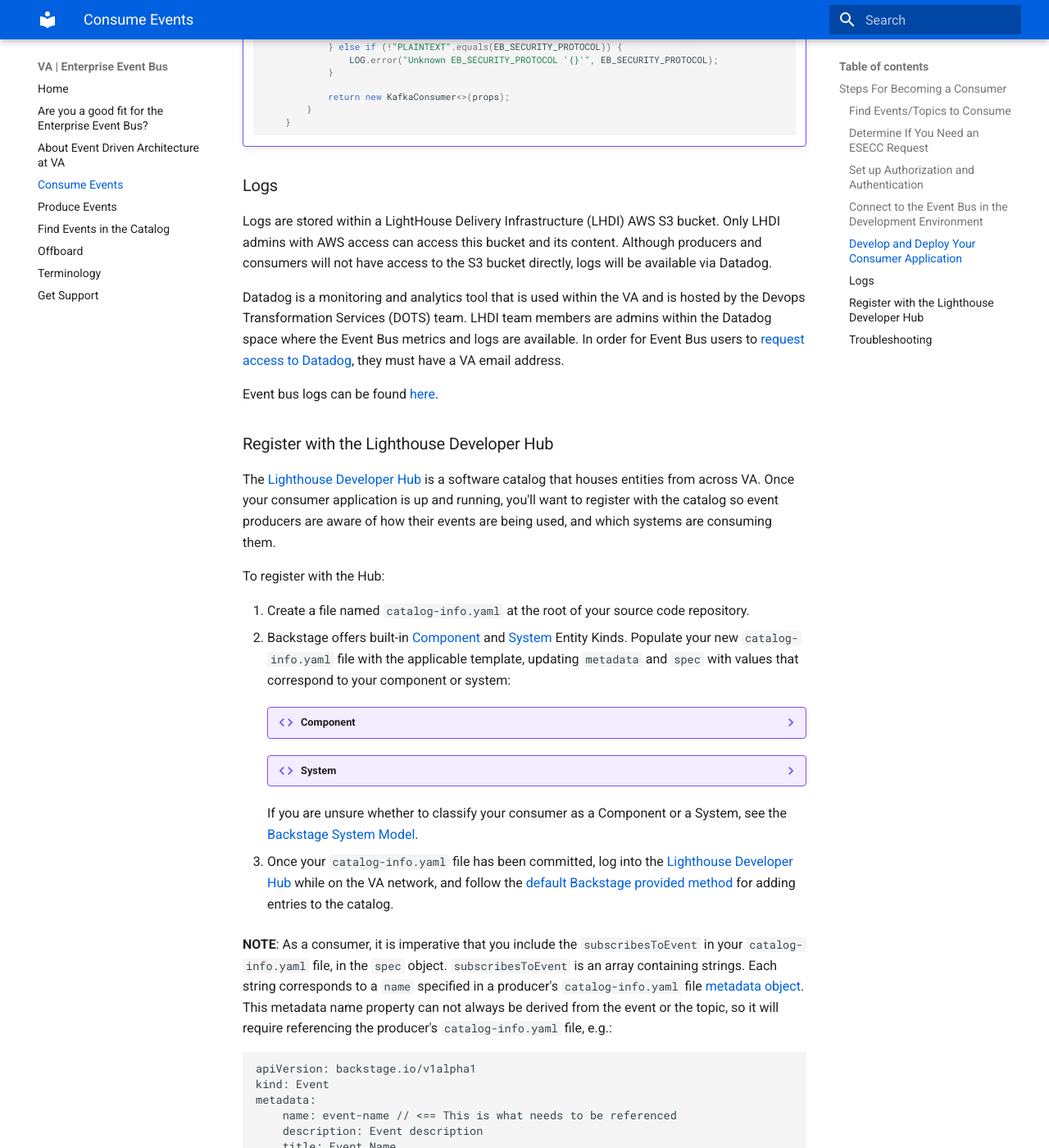
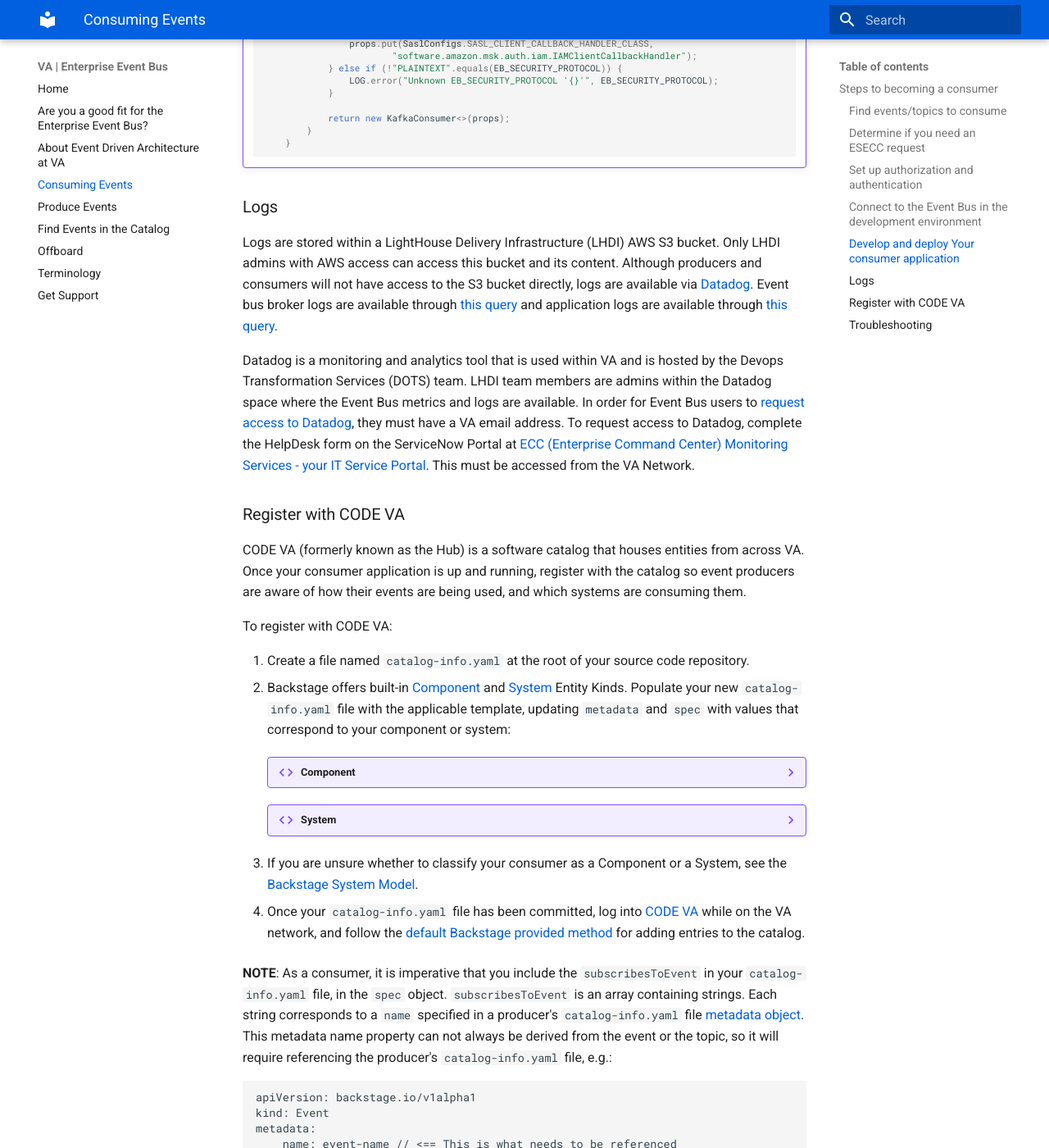
Before and after one commit to department-of-veterans-affairs/ves-event-bus-developer-portal, an MkDocs documentation site: the page built from docs/consume-events.md, in a window 1280 px wide and 1400 px high, scrolled down 4187 px. Shown: the whole window at 82% size. Built offline with MkDocs 1.6.1 and Material for MkDocs 9.7.7, drawn with Linux system fonts in a browser that asks for light colours; some of the changed text lies outside the part shown.

Commit message:
updating event bus dev portal consumer page

````diff
--- a/docs/consume-events.md
+++ b/docs/consume-events.md
@@ -1,17 +1,17 @@
 ---
-title: Consume Events
+title: Consuming Events
 ---
-# What’s a Consumer?
+# What’s a consumer?
 A consumer is an application that is set up to receive messages or events in an event-driven system. The Event Bus exposes streams of events, called topics, to consumers. The events capture significant occurrences taking place in an external system. A list of currently available topics can be found in our [Event Catalog](https://department-of-veterans-affairs.github.io/ves-event-bus-developer-portal/use-events/).
 
-To access messages in a particular topic, an event consumer would subscribe to the topic and receive events as they occur in real time. This allows consumers to perform actions based on the event data, such as updating internal state, triggering other processes, etc. Learn more about the components and processes involved in event-based systems on our [Introduction to Event-Driven Architecture](./intro-to-eda.md) page.
+To access messages in a particular topic, an event consumer would subscribe to the topic and receive events as they occur in real time. This allows consumers to perform actions based on the event data, such as updating internal state, triggering other processes, etc. The content below outlines the steps needed to start consuming events. These steps can also be visualized on the <a href="https://app.mural.co/t/adhoccorporateworkspace2583/m/adhoccorporateworkspace2583/1678744533321/6e9663e9ba0295865de5f094a62d427affc22f5e?sender=ucc14575938bb14be79634773" target="_blank">Enterprise Event Bus Service Blueprint</a>. Learn more about the components and processes involved in event-based systems on our [Introduction to Event-Driven Architecture](./intro-to-eda.md) page.
 
-## Steps For Becoming a Consumer
-### Find Events/Topics to Consume
+## Steps to becoming a consumer
+### Find events/topics to consume
 The first step to consuming an event is to [reach out to the Enterprise Event Bus Team](./get-support.md) about your interest in events. From there, you can either subscribe to an existing topic with relevant events, or else identify a team able to provide the topic that is of interest to you. At this point in time, we are unable to identify producers for consumers that do not have a source for their desired events, but we will do our best to work with your chosen producing team.
 See also our [Produce Events](./produce-events.md) page.
 
-### Determine If You Need an ESECC Request
+### Determine if you need an ESECC request
 Depending on the location of a consumer application, you may need to obtain an ESECC (Enterprise Security External Change Council) request. ESECC requests are required to open certain non-standard ports between different systems and allow traffic to flow over those ports.
 
 The diagram below illustrates the relationship between consumer locations and ESECC requirements. It shows that as a general rule, consumers located within the VAEC (VA Enterprise Cloud) AWS Organization do not need to file an ESECC request. For consumers who are in other AWS organizations, or outside of AWS, an ESECC process will likely be needed. If you’re unsure which category your use case fits in, please reach out to the Event Bus Team for help. However, please also note that while the Event Bus Team is happy to give direction and assist with some aspects of the ESECC process, consumers are ultimately responsible for initiating and monitoring the request.
@@ -19,17 +19,18 @@
 This [example documentation](https://github.com/department-of-veterans-affairs/checkin-devops/blob/master/docs/esecc-requests.md) provides a starting point that outlines the steps and processes involved in an ESECC request. Note that we have not verified that the document is complete and would be applicable in all situations. Please do your own research and be sure to get started as early as possible, as this can be a lengthy process.
 
 ![Client Environments ESECC Decision Circles](img/Client%20Environments%20ESECC%20Decision%20Circles.svg)
-### Set up Authorization and Authentication
+
+### Set up authorization and authentication
 To subscribe to specific topics on the Event Bus, consumers need to be authenticated and have the appropriate permissions. The Event Bus MSK cluster is only accessible from the VA Network, and we use AWS IAM (Identity and Access Management) Roles and Policies to control access to different resources. If your consuming application is within the AWS environment, you will need to let us know to which IAM Role(s) or IAM User(s) we should grant access. We will then set up the corresponding IAM Policies on our end and assign a named role for consumers to authenticate with AWS MSK in their application code.
 
 If your consuming application is outside of the AWS environment, we will request an IAM User to be created on your behalf. You will then be able to access the requested topic(s) using those credentials.
 
-### Connect to the Event Bus in the Development Environment
+### Connect to the Event Bus in the development environment
 Once the authentication and authorization steps have been completed, you will receive the Kafka bootstrap server addresses and port numbers with which you can connect to the Event Bus MSK cluster. The following ports are open for consumers and producers that are authenticated with AWS IAM:
 - 9098 (for access from AWS)
 - 9198 (for access from outside of AWS).
 
-### Develop and Deploy Your Consumer Application
+### Develop and deploy Your consumer application
 Many programming languages and frameworks offer libraries designed to interact with Kafka. To ensure full compatibility with the Event Bus, your code needs to authenticate with the AWS MSK cluster using the assigned role provided during the onboarding process. Additionally, consumers should reference the Confluent Schema Registry and use the appropriate schema to deserialize messages in Avro.
 
 See for instance this Java code that consumes messages from a topic named “test”:
@@ -149,16 +150,14 @@
 
 ### Logs
 
-Logs are stored within a LightHouse Delivery Infrastructure (LHDI) AWS S3 bucket. Only LHDI admins with AWS access can access this bucket and its content. Although producers and consumers will not have access to the S3 bucket directly, logs will be available via Datadog.
+Logs are stored within a LightHouse Delivery Infrastructure (LHDI) AWS S3 bucket. Only LHDI admins with AWS access can access this bucket and its content. Although producers and consumers will not have access to the S3 bucket directly, logs are available via [Datadog](https://lighthousedi.ddog-gov.com/). Event bus broker logs are available through [this query](https://lighthousedi.ddog-gov.com/logs?query=host%3A%22arn%3Aaws%3As3%3A%3A%3Aeventbus-msk-logs%22%20&cols=host%2Cservice&index=%2A&messageDisplay=inline&stream_sort=desc&viz=stream&from_ts=1684858340160&to_ts=1684859240160&live=true) and application logs are available through [this query](https://lighthousedi.ddog-gov.com/logs?query=kube_namespace%3Aves-event-bus-infra-dev%20&cols=host%2Cservice&index=%2A&messageDisplay=inline&refresh_mode=sliding&stream_sort=desc&viz=stream&from_ts=1695939680975&to_ts=1696544480975&live=true).
 
-Datadog is a monitoring and analytics tool that is used within the VA and is hosted by the Devops Transformation Services (DOTS) team. LHDI team members are admins within the Datadog space where the Event Bus metrics and logs are available. In order for Event Bus users to [request access to Datadog](https://animated-carnival-57b3e7f5.pages.github.io/datadog-observability-tools/datadog-access/), they must have a VA email address.
+Datadog is a monitoring and analytics tool that is used within VA and is hosted by the Devops Transformation Services (DOTS) team. LHDI team members are admins within the Datadog space where the Event Bus metrics and logs are available. In order for Event Bus users to [request access to Datadog](https://animated-carnival-57b3e7f5.pages.github.io/datadog-observability-tools/datadog-access/), they must have a VA email address. To request access to Datadog, complete the HelpDesk form on the ServiceNow Portal at [ECC (Enterprise Command Center) Monitoring Services - your IT Service Portal](https://gcc02.safelinks.protection.outlook.com/?url=https%3A%2F%2Fyourit.va.gov%2Fva%3Fid%3Dsc_cat_item%26sys_id%3D4cdf488b1ba4fcd412979796bc4bcb74&data=05%7C01%7C%7Ccb701e4e7fc944b6041308dbeacea9aa%7Ce95f1b23abaf45ee821db7ab251ab3bf%7C0%7C0%7C638361945550254440%7CUnknown%7CTWFpbGZsb3d8eyJWIjoiMC4wLjAwMDAiLCJQIjoiV2luMzIiLCJBTiI6Ik1haWwiLCJXVCI6Mn0%3D%7C3000%7C%7C%7C&sdata=sJfq3j8vnXwdtuQrfY%2FBaRttaqyOpKA6X17O8TMK9ug%3D&reserved=0). This must be accessed from the VA Network.
 
-Event bus logs can be found [here](https://lighthousedi.ddog-gov.com/logs?query=host%3A%22arn%3Aaws%3As3%3A%3A%3Aeventbus-msk-logs%22%20&cols=host%2Cservice&index=%2A&messageDisplay=inline&stream_sort=desc&viz=stream&from_ts=1684858340160&to_ts=1684859240160&live=true).
+### Register with CODE VA
+CODE VA (formerly known as the Hub) is a software catalog that houses entities from across VA. Once your consumer application is up and running, register with the catalog so event producers are aware of how their events are being used, and which systems are consuming them.
 
-### Register with the Lighthouse Developer Hub
-The [Lighthouse Developer Hub](https://hub.lighthouse.va.gov/) is a software catalog that houses entities from across VA. Once your consumer application is up and running, you'll want to register with the catalog so event producers are aware of how their events are being used, and which systems are consuming them.
-
-To register with the Hub:
+To register with CODE VA:
 
 1. Create a file named `catalog-info.yaml` at the root of your source code repository.
 2. Backstage offers built-in [Component](https://backstage.io/docs/features/software-catalog/descriptor-format/#kind-component) and [System](https://backstage.io/docs/features/software-catalog/descriptor-format#kind-system) Entity Kinds. Populate your new `catalog-info.yaml` file with the applicable template, updating `metadata` and `spec` with values that correspond to your component or system:
@@ -190,9 +189,9 @@
                 subscribesToEvent: [event-name, event-name-two]
         ```
 
-    If you are unsure whether to classify your consumer as a Component or a System, see the [Backstage System Model](https://backstage.io/docs/features/software-catalog/system-model/).
+3. If you are unsure whether to classify your consumer as a Component or a System, see the [Backstage System Model](https://backstage.io/docs/features/software-catalog/system-model/).
 
-3. Once your `catalog-info.yaml` file has been committed, log into the [Lighthouse Developer Hub](https://hub.lighthouse.va.gov/) while on the VA network, and follow the [default Backstage provided method](https://backstage.io/docs/features/software-catalog/#adding-components-to-the-catalog) for adding entries to the catalog.
+4. Once your `catalog-info.yaml` file has been committed, log into [CODE VA](https://hub.lighthouse.va.gov/) while on the VA network, and follow the [default Backstage provided method](https://backstage.io/docs/features/software-catalog/#adding-components-to-the-catalog) for adding entries to the catalog.
 
 **NOTE**: As a consumer, it is imperative that you include the `subscribesToEvent` in your `catalog-info.yaml` file, in the `spec` object. `subscribesToEvent` is an array containing strings. Each string corresponds to a `name` specified in a producer's `catalog-info.yaml` file [metadata object](https://backstage.io/docs/features/software-catalog/descriptor-format#common-to-all-kinds-the-metadata). This metadata name property can not always be derived from the event or the topic, so it will require referencing the producer's `catalog-info.yaml` file, e.g.:
 
````
